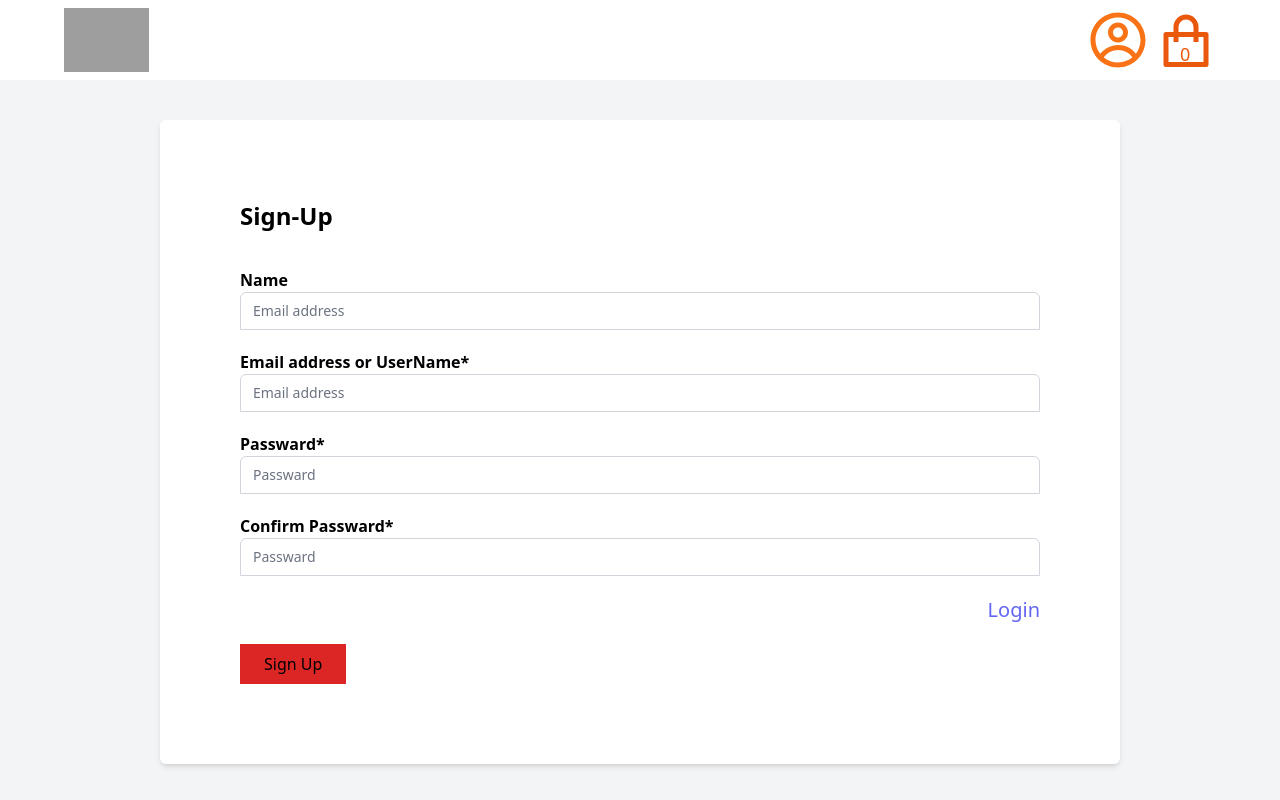
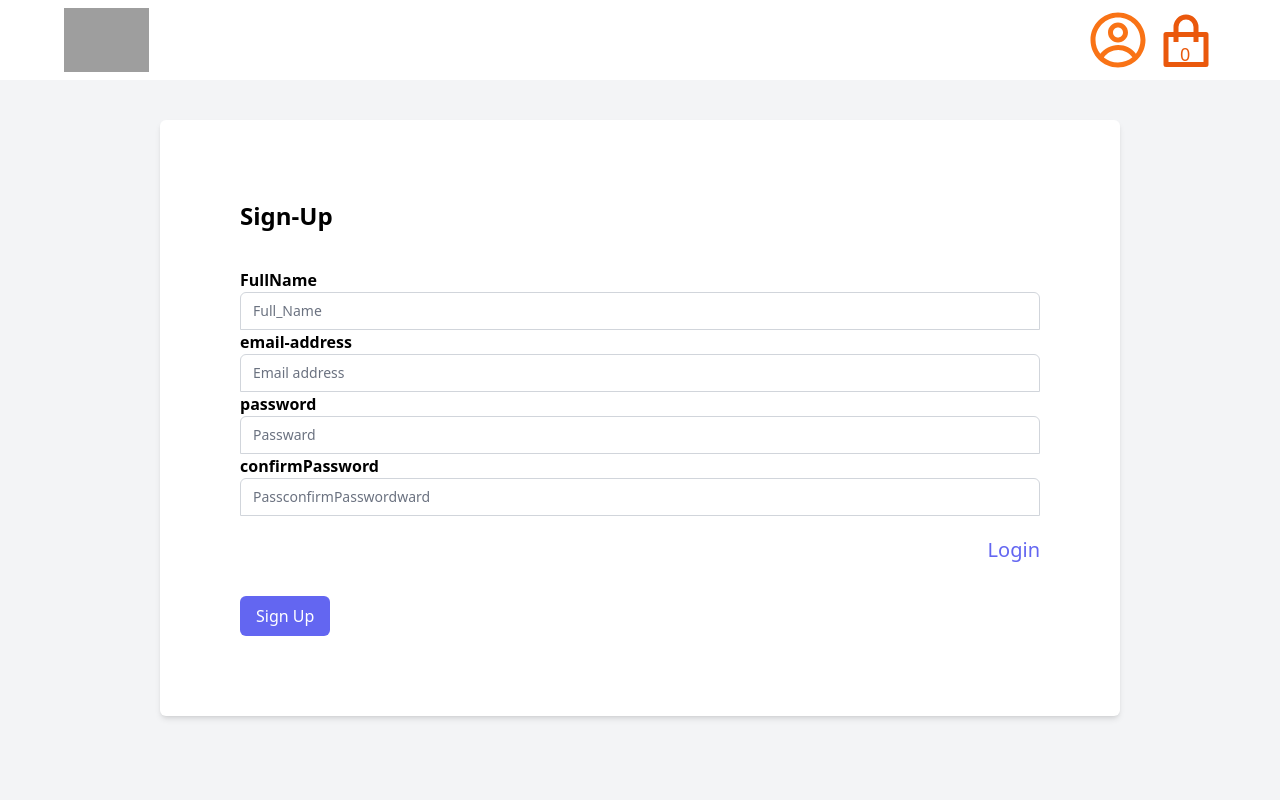
Before and after one commit to suniljoshi26/easycart, a React (Vite) app: page /singup in a window 1280 px wide. Built offline with nearby package versions, Linux system fonts and the light colour scheme; grey boxes are pictures that could not be loaded.

Commit message:
loginpageErronHandling and signup page

```diff
--- a/package.json
+++ b/package.json
@@ -10,10 +10,12 @@
   },
   "dependencies": {
     "axios": "^0.27.2",
+    "formik": "^2.2.9",
     "react": "^18.2.0",
     "react-dom": "^18.2.0",
     "react-icons": "^4.4.0",
-    "react-router-dom": "^6.3.0"
+    "react-router-dom": "^6.3.0",
+    "yup": "^0.32.11"
   },
   "devDependencies": {
     "@types/react": "^18.0.17",
--- /dev/null
+++ b/src/Login/Button.jsx
@@ -0,0 +1,11 @@
+import { memo } from "react";
+function Button(props) {
+  return (
+    <button
+      className="rounded-md px-4 py-2 bg-indigo-500 text-white self-end mt-3 "
+      {...props}
+    ></button>
+  );
+}
+
+export default memo(Button);
--- /dev/null
+++ b/src/Login/FancyInput.jsx
@@ -0,0 +1,40 @@
+import React from "react";
+import FormikHoc from "./FormikHoc";
+const FancyInput = ({
+  id,
+  label,
+  name,
+  touched,
+
+  className,
+  error,
+  ...rest
+}) => {
+  let borderClass = "border-gray-300 focus-indigo-500";
+  return (
+    <div>
+      <label
+        htmlFor={id}
+        className="
+                font-semibold"
+      >
+        {label}
+      </label>
+      <input
+        id={id}
+        name={name}
+        className={
+          " w-full border border-gray-300 appearance-none rounded-t-md  focus:border-green-500 focus:outline-none focus:ring-indigo-500 sm:text-sm focus:z-10 px-3 py-2 block placeholder-gray-500 text-gray-900 relative " +
+          borderClass +
+          "" +
+          className
+        }
+        {...rest}
+      />
+      {touched && error && <div className="text-red-500">{error}</div>}
+    </div>
+  );
+};
+
+export const FormikFancyInput = FormikHoc(FancyInput);
+export default FancyInput;
--- /dev/null
+++ b/src/Login/FormikHoc.jsx
@@ -0,0 +1,28 @@
+import { useField } from "formik";
+import React from "react";
+
+const FormikHoc = (IncomingComponent) => {
+  const outgoingComponent = ({ name, ...rest }) => {
+    const [data, mata] = useField(name);
+    const { value, onBlur, onChange } = data;
+    const { touched, error } = mata;
+
+    let borderClass = "border-gray-300 focus-indigo-500";
+    if (touched && error) {
+      borderClass = "border-red-500";
+    }
+    return (
+      <IncomingComponent
+        value={value}
+        onBlur={onBlur}
+        onChange={onChange}
+        touched={touched}
+        error={error}
+        name={name}
+        {...rest}
+      />
+    );
+  };
+  return outgoingComponent;
+};
+export default FormikHoc;
--- /dev/null
+++ b/src/Login/Input copy.jsx
@@ -0,0 +1,33 @@
+import React from "react";
+import FormikHoc from "./FormikHoc";
+const Input = ({ id, label, name, touched, className, error, ...rest }) => {
+  let borderClass = "border-gray-300 focus-indigo-500";
+  if (touched && error) {
+    borderClass = "border-red-500";
+  }
+  return (
+    <div>
+      <label
+        htmlFor={id}
+        className="
+                font-semibold"
+      >
+        {label}
+      </label>
+      <input
+        id={id}
+        name={name}
+        className={
+          " w-full border border-gray-300 appearance-none rounded-t-md  focus:border-indigo-500 focus:outline-none focus:ring-indigo-500 sm:text-sm focus:z-10 px-3 py-2 block placeholder-gray-500 text-gray-900 relative " +
+          borderClass +
+          "" +
+          className
+        }
+        {...rest}
+      />
+      {touched && error && <div className="text-red-500">{error}</div>}
+    </div>
+  );
+};
+
+export default Input;
--- /dev/null
+++ b/src/Login/Input.jsx
@@ -0,0 +1,34 @@
+import React from "react";
+import FormikHoc from "./FormikHoc";
+const Input = ({ id, label, name, touched, className, error, ...rest }) => {
+  let borderClass = "border-gray-300 focus-indigo-500";
+  if (touched && error) {
+    borderClass = "border-red-500";
+  }
+  return (
+    <div>
+      <label
+        htmlFor={id}
+        className="
+                font-semibold"
+      >
+        {label}
+      </label>
+      <input
+        id={id}
+        name={name}
+        className={
+          " w-full border border-gray-300 appearance-none rounded-t-md  focus:border-indigo-500 focus:outline-none focus:ring-indigo-500 sm:text-sm focus:z-10 px-3 py-2 block placeholder-gray-500 text-gray-900 relative " +
+          borderClass +
+          " " +
+          className
+        }
+        {...rest}
+      />
+      {touched && error && <div className="text-red-500">{error}</div>}
+    </div>
+  );
+};
+
+export const FormikInput = FormikHoc(Input);
+export default Input;
--- a/src/Login/LoginPage.jsx
+++ b/src/Login/LoginPage.jsx
@@ -1,49 +1,91 @@
+import { Form, Formik, withFormik } from "formik";
 import React from "react";
 import { Link } from "react-router-dom";
-const LoginPage = () => {
+import Button from "./Button";
+import * as Yup from "yup";
+import Input from "./Input";
+
+const LoginApiCall = (values) => {
+  console.log("email and password", values.email, values.password);
+};
+
+const schema = Yup.object().shape({
+  email: Yup.string().email().required(),
+  password: Yup.string().min(8).max(16).required(),
+});
+
+// const {
+//   handleChange,
+//   values,
+//   handleSubmit,
+//   errors,
+//   handleBlur,
+//   touched,
+//   isValid,
+//   placeholder,
+// } = useFormik({
+//   initialValues: {},
+//   onSubmit: LoginApiCall,
+//   initialValues: schema,
+// });
+const initialValues = {
+  email: "",
+  password: "",
+};
+
+export const LoginPage = ({
+  errors,
+  touched,
+  values,
+  handleBlur,
+  handleChange,
+  handleSubmit,
+}) => {
+  console.log("error valus", errors, values);
   return (
     <div>
       <div className=" w-full h-screen overflow-scroll bg-gray-100 px-40 py-10">
-        <form className=" rounded-md flex flex-col space-y-5 shadow-md bg-white  p-20 ">
+        <form
+          onSubmit={handleSubmit}
+          className=" rounded-md flex flex-col space-y-5 shadow-md bg-white  p-20 "
+        >
           <h1
             className="text-2xl font-bold
            mb-4"
           >
-            Login
+            Login easycart
           </h1>
-          <div>
-            <label
-              htmlFor="email-address "
-              className="
-                font-semibold"
-            >
-              Email address or UserName*
-            </label>
-            <input
-              id="email-address"
+
+          <Input
+            label="email-address"
+            id="email-address "
+            value={values.email}
+            onChange={handleChange}
+            onBlur={handleBlur}
             type="email"
             name="email"
             autoComplete="email"
-              required
-              className=" w-full border border-gray-300 appearance-none rounded-t-md  focus:border-indigo-500
-            focus:outline-none focus:ring-indigo-500 sm:text-sm focus:z-10 px-3 py-2 block placeholder-gray-500 text-gray-900 relative"
+            required="required"
             placeholder="Email address"
+            touched={touched.email}
+            error={errors.email}
           />
-          </div>
-          <div>
-            <label htmlFor="password" className="font-semibold">
-              Passward*
-            </label>
-            <input
+
+          <Input
+            label="password"
+            value={values.password}
+            onChange={handleChange}
+            onBlur={handleBlur}
             id="password"
             type="password"
             name="password"
             autoComplete=" current-password"
-              required
+            required="required"
             placeholder="Passward"
-              className="relative block w-full  appearance-none rounded-none rounded-b-md border border-gray-300 px-3 py-2 text-gray-900 placeholder-gray-500 focus:z-10 focus:border-indigo-500 focus:outline-none focus:ring-indigo-500 sm:text-sm"
+            touched={touched.password}
+            error={errors.password}
           />
-          </div>
+
           <div>
             <input type="checkbox" className="w-3 h-3" />
             <span className="ml-2">Remember me</span>
@@ -58,7 +100,12 @@ const LoginPage = () => {
             </Link>
           </div>
           <div>
-            <button className="px-6 py-2 bg-red-600 ">Login</button>
+            <Button
+              type="Submit"
+              className="px-6 py-2 bg-red-600 disabled:bg-red-300 "
+            >
+              Login
+            </Button>
           </div>
         </form>
       </div>
@@ -66,4 +113,12 @@ const LoginPage = () => {
     </div>
   );
 };
-export default LoginPage;
+
+const myHoc = withFormik({
+  validationSchema: schema,
+  initialValues: initialValues,
+  handleSubmit: LoginApiCall,
+});
+
+const easyLogin = myHoc(LoginPage);
+export default easyLogin;
--- a/src/Login/SignUp.jsx
+++ b/src/Login/SignUp.jsx
@@ -1,94 +1,131 @@
+import { useFormik, withFormik } from "formik";
 import React from "react";
 import { Link } from "react-router-dom";
+import Button from "./Button";
+import * as Yup from "yup";
+import Input from "./Input";
 
-const SignUp = () => {
+const SignUpApi = (values) => {};
+
+const schema = Yup.object().shape({
+  FullName: Yup.string().min(4).max(50).required(),
+  email: Yup.string().email().required(),
+  password: Yup.string().min(8).max(16).required(),
+  confirmPassword: Yup.string().min(8).max(16).required(),
+});
+
+const initialValues = {
+  FullName: "",
+  email: "",
+  password: "",
+  confirmPassword: "",
+};
+
+const SignUp = ({
+  handleSubmit,
+  values,
+  errors,
+  handleBlur,
+  handleChange,
+  touched,
+}) => {
+  // const {
+
+  // } = useFormik({
+
+  //   onSubmit: SignUpApi,
+  //   validationSchema: schema,
+  // });
+
   return (
     <div>
       <div className=" w-full h-screen overflow-scroll bg-gray-100 px-40 py-10">
-        <form className=" rounded-md flex flex-col space-y-5 shadow-md bg-white  p-20 ">
+        <form
+          onSubmit={handleSubmit}
+          className=" rounded-md flex flex-col space-y-5 shadow-md bg-white  p-20 "
+        >
           <h1
             className="text-2xl font-bold
            mb-4"
           >
             Sign-Up
           </h1>
-
           <div>
-            <label
-              htmlFor="name "
-              className="
-                font-semibold"
-            >
-              Name
-            </label>
-            <input
-              id="name"
-              type="name"
-              name="name"
-              autoComplete="email"
-              required
-              className=" w-full border border-gray-300 appearance-none rounded-t-md  focus:border-indigo-500
-            focus:outline-none focus:ring-indigo-500 sm:text-sm focus:z-10 px-3 py-2 block placeholder-gray-500 text-gray-900 relative"
-              placeholder="Email address"
+            <Input
+              label="FullName"
+              id="FullName"
+              onChange={handleChange}
+              onBlur={handleBlur}
+              error={errors.FullName}
+              touched={touched.FullName}
+              type="text"
+              value={values.FullName}
+              name="FullName"
+              autoComplete="full name"
+              required="required"
+              placeholder="Full_Name"
             />
-          </div>
-          <div>
-            <label
-              htmlFor="email-address "
-              className="
-                font-semibold"
-            >
-              Email address or UserName*
-            </label>
-            <input
-              id="email-address"
+            <Input
+              label="email-address"
+              id="email-address "
+              value={values.email}
+              onChange={handleChange}
+              onBlur={handleBlur}
               type="email"
               name="email"
               autoComplete="email"
-              required
-              className=" w-full border border-gray-300 appearance-none rounded-t-md  focus:border-indigo-500
-            focus:outline-none focus:ring-indigo-500 sm:text-sm focus:z-10 px-3 py-2 block placeholder-gray-500 text-gray-900 relative"
+              required="required"
               placeholder="Email address"
+              touched={touched.email}
+              error={errors.email}
             />
-          </div>
-          <div>
-            <label htmlFor="password" className="font-semibold">
-              Passward*
-            </label>
-            <input
+            <Input
+              label="password"
+              value={values.password}
+              onChange={handleChange}
+              onBlur={handleBlur}
               id="password"
               type="password"
               name="password"
               autoComplete=" current-password"
-              required
+              required="required"
               placeholder="Passward"
-              className="relative block w-full  appearance-none rounded-none rounded-t-md border border-gray-300 px-3 py-2 text-gray-900 placeholder-gray-500 focus:z-10 focus:border-indigo-500 focus:outline-none focus:ring-indigo-500 sm:text-sm"
+              touched={touched.password}
+              error={errors.password}
+            />
+            <Input
+              label="confirmPassword"
+              value={values.confirmPassword}
+              onChange={handleChange}
+              onBlur={handleBlur}
+              id="confirmPassword"
+              type="password"
+              name="confirmPassword"
+              autoComplete=" current-password"
+              required="required"
+              placeholder="PassconfirmPasswordward"
+              touched={touched.confirmPassword}
+              error={errors.confirmPassword}
             />
           </div>
-          <div>
-            <label htmlFor="password" className="font-semibold">
-              Confirm Passward*
-            </label>
-            <input
-              id="password"
-              type="password"
-              name="password"
-              autoComplete=" current-password"
-              required
-              placeholder="Passward"
-              className="relative block w-full  appearance-none rounded-none rounded-t-md border border-gray-300 px-3 py-2 text-gray-900 placeholder-gray-500 focus:z-10 focus:border-indigo-500 focus:outline-none focus:ring-indigo-500 sm:text-sm"
-            />
-          </div>
+
           <Link to="/login/" className="text-indigo-500 text-end text-xl">
             Login
           </Link>
           <div>
-            <button className="px-6 py-2 bg-red-600 ">Sign Up</button>
+            <Button type="Submit">Sign Up</Button>
           </div>
         </form>
       </div>
-      );
     </div>
   );
 };
-export default SignUp;
+const myHoc = withFormik({
+  validationSchema: schema,
+  initialValues: initialValues,
+  handleSubmit: SignUpApi,
+});
+
+const easySignUp = myHoc(SignUp);
+
+export default easySignUp;
```
Also changed, not shown: 2 other files (tests, documents, lock files or other folders). Lines whose indentation alone changed are shown as unchanged.
